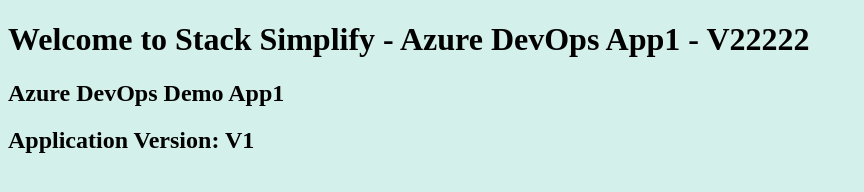
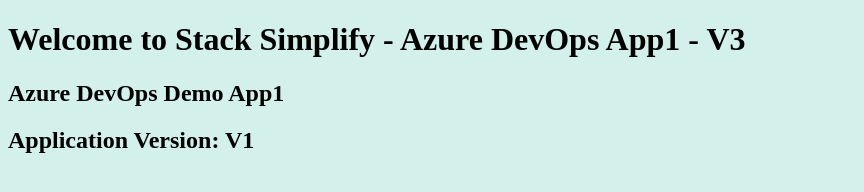
Before and after one commit to kamasuda2019/azure-devops-github-acr-aks-appkm3, a plain HTML site: page index.html in a window 1280 px wide. Shown: the whole page, without its empty margins (0-864 px from the left). Drawn offline with Linux system fonts and the light colour scheme.

Commit message:
V3commit

```diff
--- a/index.html
+++ b/index.html
@@ -1,7 +1,7 @@
 <!DOCTYPE html>
 <html>
    <body style="background-color:rgb(212, 240, 234);">
-      <h1>Welcome to Stack Simplify - Azure DevOps App1 - V22222</h1>
+      <h1>Welcome to Stack Simplify - Azure DevOps App1 - V3</h1>
       <h2>Azure DevOps Demo App1</h2>
       <h2>Application Version: V1</h2>
    </body>
```
